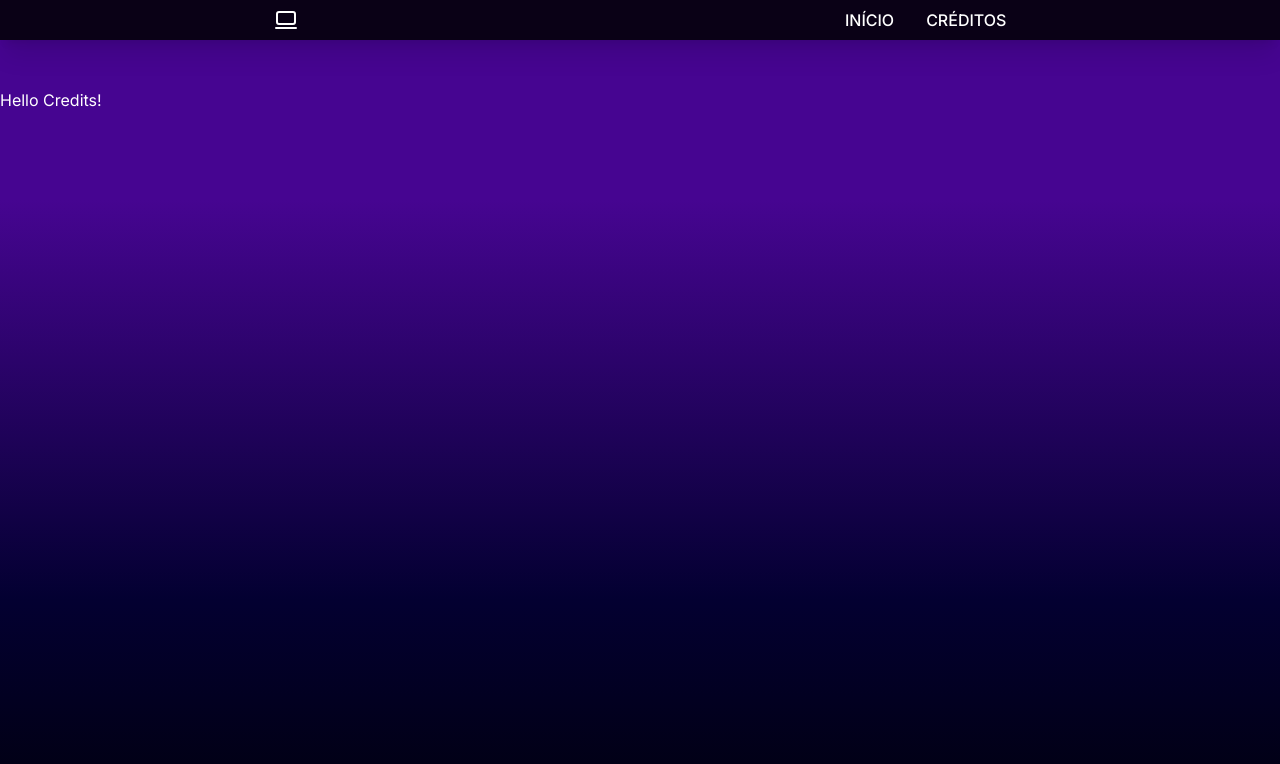
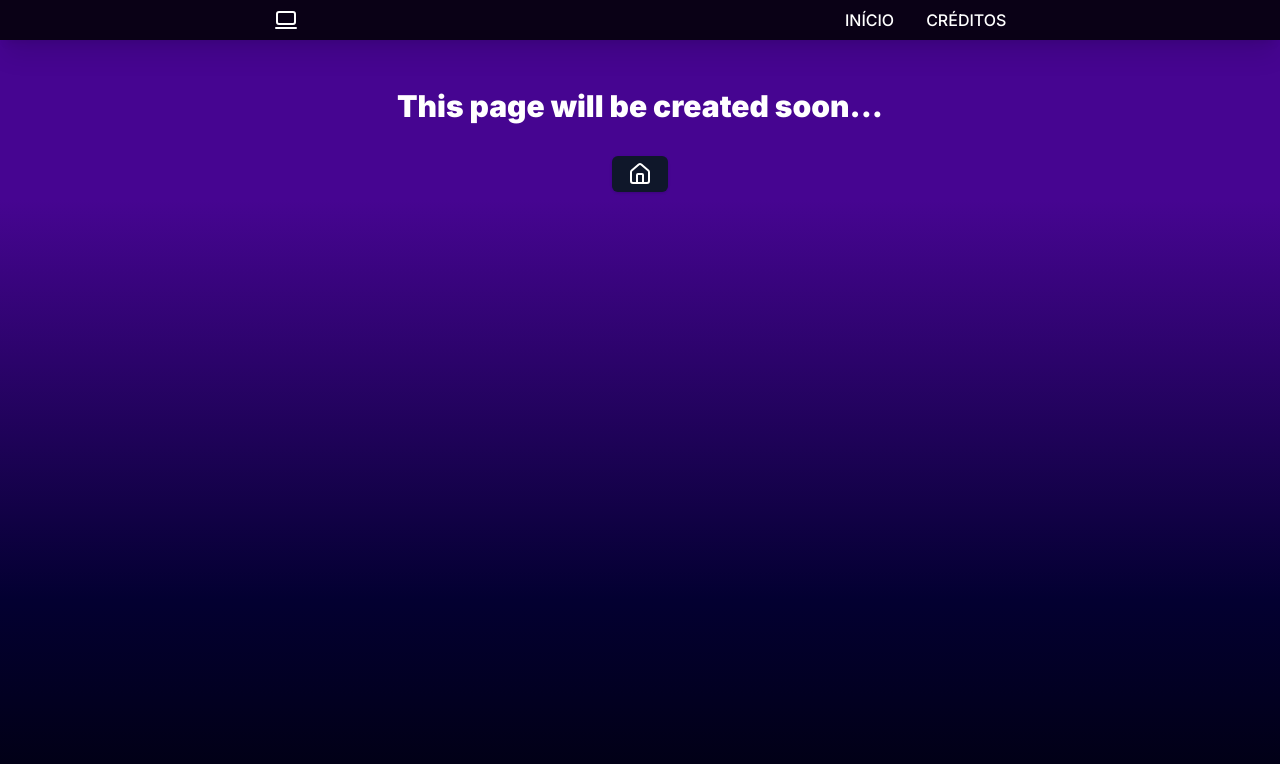
Before and after one commit to freitaseric/mostra-academica, a Next.js app: page /credits in a window 1280 px wide. Shown: the top 764 px of the page. Built offline with nearby package versions, Linux system fonts and the light colour scheme.

Commit message:
feat: adding explain in credits page

```diff
--- a/src/app/credits/page.tsx
+++ b/src/app/credits/page.tsx
@@ -1,11 +1,26 @@
+'use client'
+
 import { AppHeader, MobileNavigator } from '@/components'
+import { Button } from '@/components/ui'
+import { Home } from 'lucide-react'
+import { useRouter } from 'next/navigation'
 
 export default function CreditsPage() {
+  const $router = useRouter()
+
   return (
     <>
       <AppHeader />
-      <main>
-        <h1>Hello Credits!</h1>
+      <main className="flex flex-1 flex-col justify-center items-center gap-8">
+        <h1 className="text-3xl font-black">
+          This page will be created soon...
+        </h1>
+        <Button
+          onClick={() => $router.replace('/')}
+          className="transition-transform duration-500 hover:scale-110 active:scale-110"
+        >
+          <Home />
+        </Button>
       </main>
       <MobileNavigator />
     </>
```
